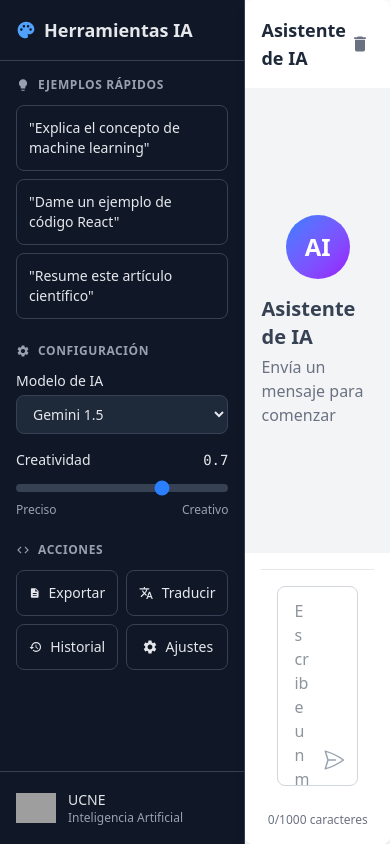
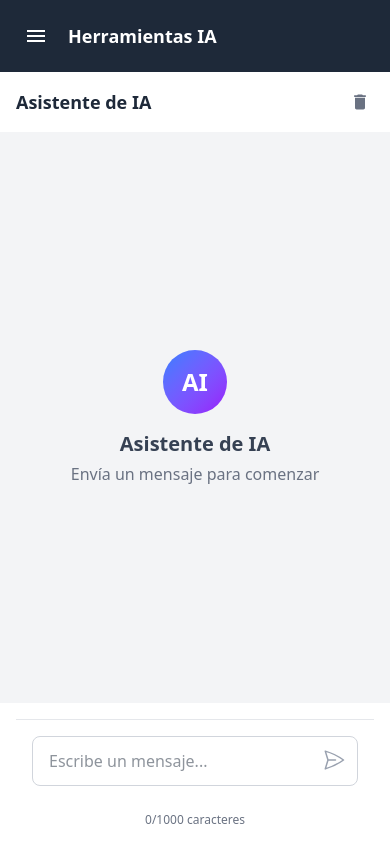
Before and after one commit to guibe22/chat-bot-ia, a Next.js app: page / in a window 390 px wide. Built offline with nearby package versions, Linux system fonts and the light colour scheme; grey boxes are pictures that could not be loaded.

Commit message:
Ajustar contenido en pantallas pequeñas

```diff
--- a/componets/chat-card.js
+++ b/componets/chat-card.js
@@ -30,13 +30,13 @@ export default function ChatCard() {
     };
 
     const sendMessage = async () => {
+        if (!newMessage.trim()) return;
 
         const userMessage = {
             user: { id: 1, username: "user" },
             message: newMessage,
             timestamp: new Date().toISOString(),
         };
-
 
         setMessages((prevMessages) => {
             const newMessages = [...prevMessages, userMessage];
@@ -48,7 +48,7 @@ export default function ChatCard() {
         setIsTyping(true);
 
         try {
-            const  response = await axios.post("/api/send-message", {
+            const response = await axios.post("/api/send-message", {
                 message: newMessage,
                 history: messages,
             });
@@ -59,7 +59,6 @@ export default function ChatCard() {
                     timestamp: new Date().toISOString()
                 };
 
-
                 setMessages((prevMessages) => {
                     const newMessages = [...prevMessages, botMessage];
                     saveMessagesToLocalStorage(newMessages);
@@ -69,7 +68,7 @@ export default function ChatCard() {
         } catch (error) {
             console.error("Error al obtener respuesta del chatbot:", error);
         } finally {
-            setIsTyping(false); // Ocultar el indicador de "escribiendo"
+            setIsTyping(false);
         }
     };
 
@@ -80,10 +79,10 @@ export default function ChatCard() {
     }, [messages]);
 
     return (
-        <div className="w-full flex-1 h-[90vh] bg-white/80 backdrop-blur-md shadow-lg rounded-lg flex flex-col overflow-hidden">
+        <div className="w-full h-full flex flex-col overflow-hidden">
             <HeaderChat setMessages={setMessages} />
 
-            <div ref={chatContainerRef} className="flex-1 overflow-y-auto p-4 bg-gray-100 w-full">
+            <div ref={chatContainerRef} className="flex-1 overflow-y-auto p-2 md:p-4 bg-gray-100 w-full">
                 {messages.length === 0 ? (
                     <div className="h-full flex flex-col items-center justify-center">
                         <div className="w-16 h-16 bg-gradient-to-br from-blue-500 to-purple-600 rounded-full flex items-center justify-center text-white text-2xl font-bold mb-4">
@@ -97,7 +96,7 @@ export default function ChatCard() {
                         {messages.map((msg, index) => (
                             <div key={index} className={`flex flex-col ${msg.user.id === user.id ? "items-end" : "items-start"}`}>
                                 <span className="text-xs text-gray-500 font-semibold mb-1">{msg.user.username}</span>
-                                <div className={`relative p-3 rounded-3xl max-w-[85%] break-words ${msg.user.id === user.id ? "bg-blue-500 text-white rounded-tr-none" : "bg-white rounded-tl-none shadow-md"}`}>
+                                <div className={`relative p-2 md:p-3 rounded-3xl max-w-[95%] md:max-w-[85%] break-words ${msg.user.id === user.id ? "bg-blue-500 text-white rounded-tr-none" : "bg-white rounded-tl-none shadow-md"}`}>
                                     <Dialog isSender={msg.user.id === user.id}>{msg.message}</Dialog>
                                 </div>
                                 <span className="text-xs mt-1 text-gray-500">{new Date(msg.timestamp).toLocaleTimeString()}</span>
--- a/src/app/page.js
+++ b/src/app/page.js
@@ -1,14 +1,55 @@
+"use client";
+import React from "react";
+import { useState } from "react";
 import ChatCard from "../../componets/chat-card";
 import Sidebar from "../../componets/sidebar";
+import { MdMenu, MdClose } from "react-icons/md";
 
 export default function Home() {
+  const [sidebarOpen, setSidebarOpen] = useState(false);
+
+  const toggleSidebar = () => {
+    setSidebarOpen(!sidebarOpen);
+  };
+
   return (
-    <div className="flex h-screen w-screen bg-gray-50 text-gray-800">
-      <Sidebar />
+    <div className="flex h-screen w-screen bg-gray-50 text-gray-800 overflow-hidden">
+      {/* Sidebar para pantallas grandes (siempre visible) y pantallas pequeñas (condicional) */}
+      <div
+        className={`
+          fixed inset-y-0 left-0 z-30 transition-transform duration-300 ease-in-out transform
+          md:relative md:translate-x-0
+          ${sidebarOpen ? 'translate-x-0' : '-translate-x-full'}
+        `}
+      >
+        <Sidebar />
+      </div>
 
-      {/* Contenedor del chat */}
-      <div className="flex-1 flex flex-col">
-        <ChatCard />
+      {/* Overlay para cerrar sidebar en móvil cuando está abierto */}
+      {sidebarOpen && (
+        <div
+          className="fixed inset-0 bg-black/25 z-20 md:hidden"
+          onClick={toggleSidebar}
+        />
+      )}
+
+      {/* Contenedor principal */}
+      <div className="flex-1 flex flex-col relative">
+        {/* Botón de menú para móviles */}
+        <div className="md:hidden p-4 bg-gray-800 text-white flex items-center">
+          <button
+            onClick={toggleSidebar}
+            className="p-2 rounded-lg hover:bg-gray-700 focus:outline-none"
+          >
+            {sidebarOpen ? <MdClose size={24} /> : <MdMenu size={24} />}
+          </button>
+          <h2 className="ml-3 text-lg font-semibold">Herramientas IA</h2>
+        </div>
+
+        {/* Contenedor del chat */}
+        <div className="flex-1">
+          <ChatCard />
+        </div>
       </div>
     </div>
   );
```
